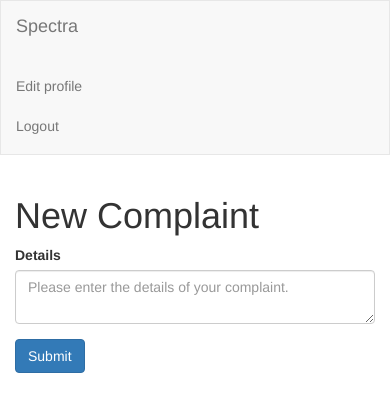
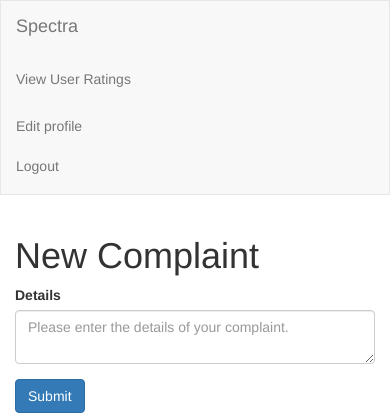
Before and after one commit to irubnich/spectra, a Flask app: template spectra/templates/complaints/new.html in a window 390 px wide. Shown: the top 420 px of the page. Run offline with Flask 2, Linux system fonts and the light colour scheme; the template is opened without the code that fills it, so the values that code supplies are empty; a user stored in the database is signed in; some libraries are stand-ins or nearby versions.

Commit message:
added view user ratings page

```diff
--- a/spectra/controllers/users_controller.py
+++ b/spectra/controllers/users_controller.py
@@ -208,3 +208,14 @@ def new_password():
     db.session.commit()
     flash("Reset password is successful.")
     return redirect(url_for("login"))
+
+#
+# View User Ratings
+#
+
+@app.route("/users/view_user_ratings")
+def view_user_ratings():
+    clients = sorted(User.query.filter(User.type == "client").all(), key=lambda x: x.rating(), reverse=True)
+    salespeople = sorted(User.query.filter(User.type == "salesperson").all(), key=lambda x: x.rating(), reverse=True)
+
+    return render_template("users/view_user_ratings.html", clients=clients, salespeople=salespeople)
--- a/spectra/templates/header.html
+++ b/spectra/templates/header.html
@@ -12,6 +12,7 @@
                 {% if session["user"]["type"] == 'client' or session["user"]["type"] == 'salesperson' %}
                     <li><a href="{{url_for('new_complaint')}}">Create Complaint</a></li>
                 {% endif %}
+                <li><a href="{{url_for('view_user_ratings')}}">View User Ratings</a></li>
             </ul>
             <ul class="nav navbar-nav navbar-right">
                 <li><a href="{{url_for('edit', id=session['user']['id'])}}">Edit profile</a></li>
```
Also changed, not shown: spectra/templates/users/view_user_ratings.html (added, +33 -0 lines), spectra/database.db.
